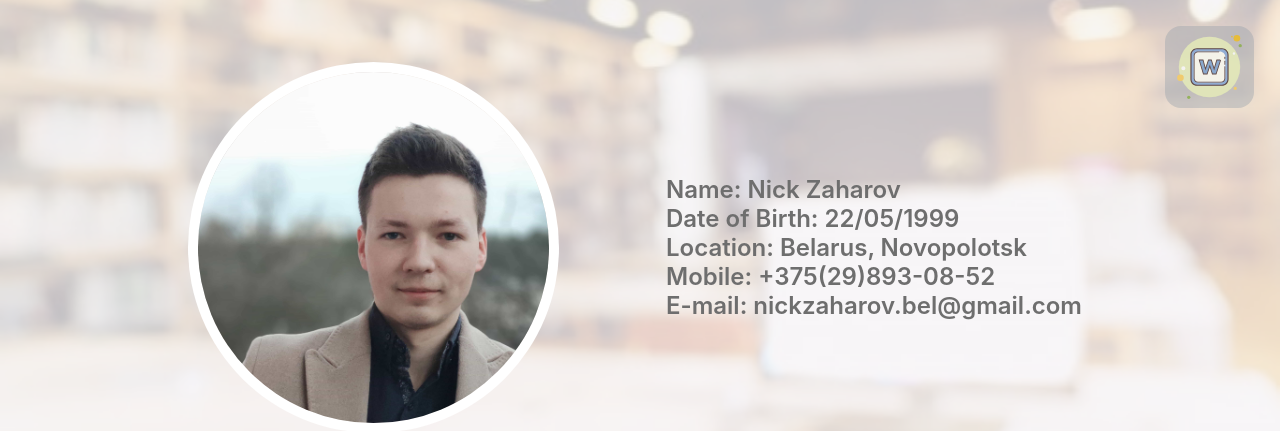
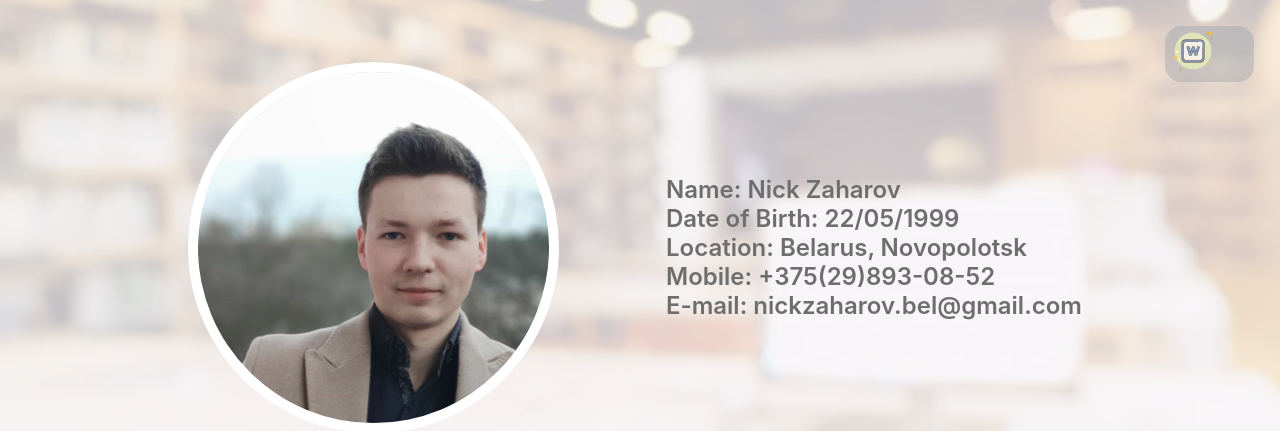
Before and after one commit to NickZaharov/NickZaharov.github.io, a plain HTML site: page index.html in a window 1280 px wide. Shown: the top 431 px of the page. Drawn offline with Linux system fonts and the light colour scheme.

Commit message:
Update resume-style.css

```diff
--- a/resume-style.css
+++ b/resume-style.css
@@ -102,7 +102,7 @@ hr{
 }
 
 .contact{
-    display: block;
+    display: inline-flex;
     margin: 0 4%;
     cursor: pointer;
     opacity: 80%;
```
